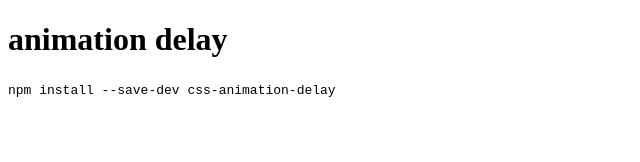
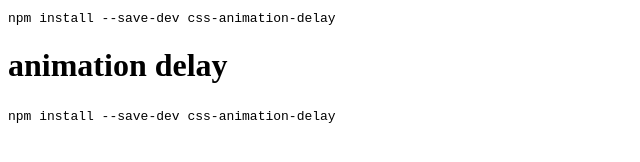
Before and after one commit to mrmrs/css-animation-delay, a website: page index.html in a window 1280 px wide. Shown: the whole page, without its empty margins (0-640 px from the left). Drawn offline with Linux system fonts and the light colour scheme.

Commit message:
Adding npm install instructions to the head of each project page.

```diff
--- a/index.html
+++ b/index.html
@@ -13,6 +13,7 @@
   </head>
   <body>
     <header>
+      <code>npm install --save-dev css-animation-delay</code>
       <h1>
 animation delay
       </h1>
```
